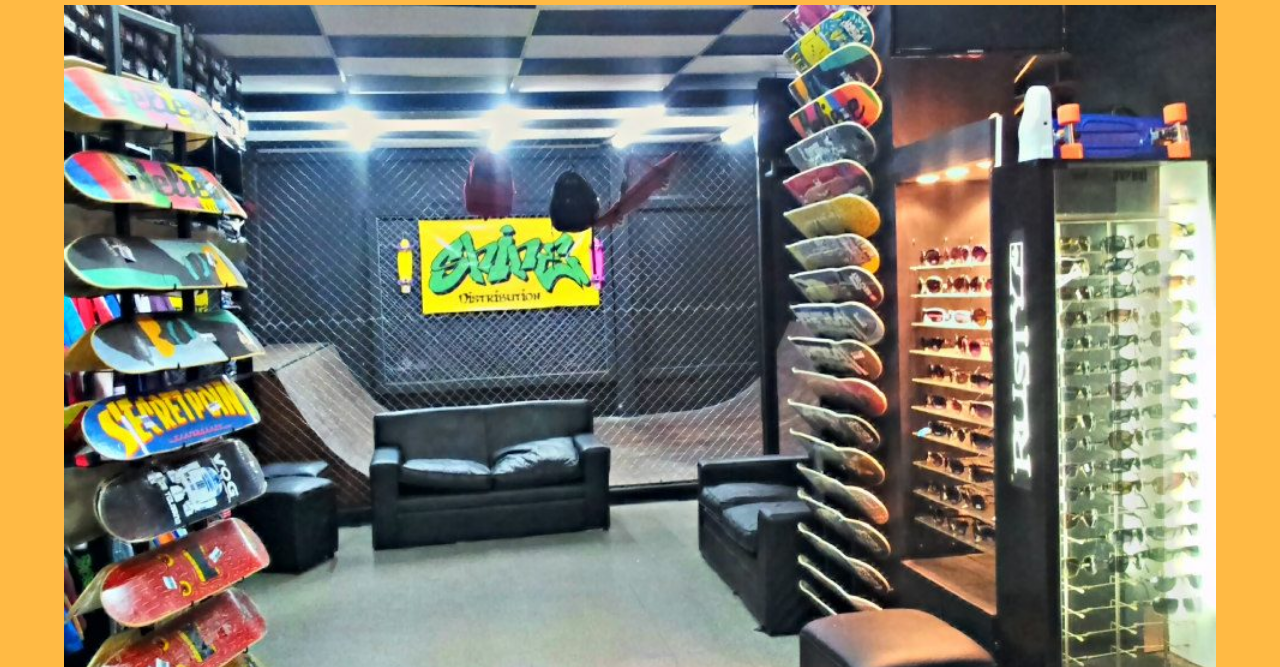
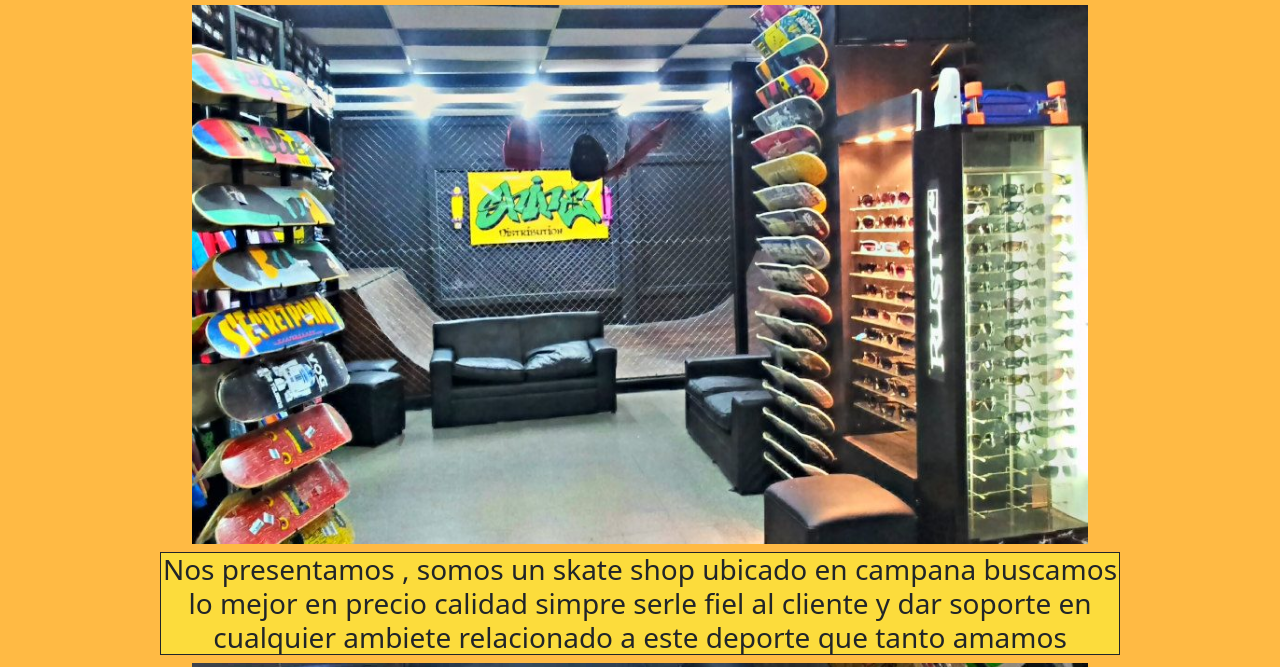
Before and after one commit to Daniel-Paiz/skate-shop, a website: page index.html in a window 1280 px wide. Shown: the part 285-952 px from the top of the page. Drawn offline with nearby package versions, Linux system fonts and the light colour scheme.

Commit message:
proyecto-final

```diff
--- a/index.html
+++ b/index.html
@@ -47,11 +47,11 @@
             la brevedad gracias</h2>
         <div class="div__main">
             <img src="./imagenes/skate shop.jpg" alt="imagen de local " class="imagen_ilustrativa">
-            <h3 class="caja__texto">
-                Nos presentamos , somos un skate shop ubicado en campana buscamos lo mejor en precio
-                calidad
-                simpre serle fiel al cliente y dar soporte en cualquier ambiete relacionado a este deporte que tanto
-                amamos </h3>
+            <h3 class="caja__texto text-center">
+            Nos presentamos , somos un skate shop ubicado en campana buscamos lo mejor en precio
+            calidad
+            simpre serle fiel al cliente y dar soporte en cualquier ambiete relacionado a este deporte que tanto
+            amamos </h3>
             <img src="./imagenes/tabla skateshop.jpg" alt="imagen ilustrativa" class="imagen_ilustrativa">
         </div>
     </main>
--- a/scss/archivos/_main.scss
+++ b/scss/archivos/_main.scss
@@ -25,17 +25,31 @@ main {
     .div__main {
         display: flex;
         flex-direction: column;
-        justify-content: space-between;
         align-items: center;
 
         .imagen_ilustrativa {
-            width: 90%;
+            width: 70%;
         }
+
+        .caja__texto {
+            border: solid 1px;
+            background-color: map-get($map: $palette, $key: 'color-fondo-tex');
+            width: 75%;
+            align-items: center;
+            margin: 8px;
+        }
+
+
     }
 
     .carucel_contenedor {
-        width: 400px;
-        height: auto;
+        width: 500px;
+        height:auto;
+        margin: 20px;
+        .carucel_contenedor img {
+            width: 500px;
+            height: 300px;
+        }
     }
 
     .formulario {
```
Also changed, not shown: paginas/Accesorios.html (+0 -4 lines), paginas/Tablas.html (+1 -1 lines), css/main.css.
